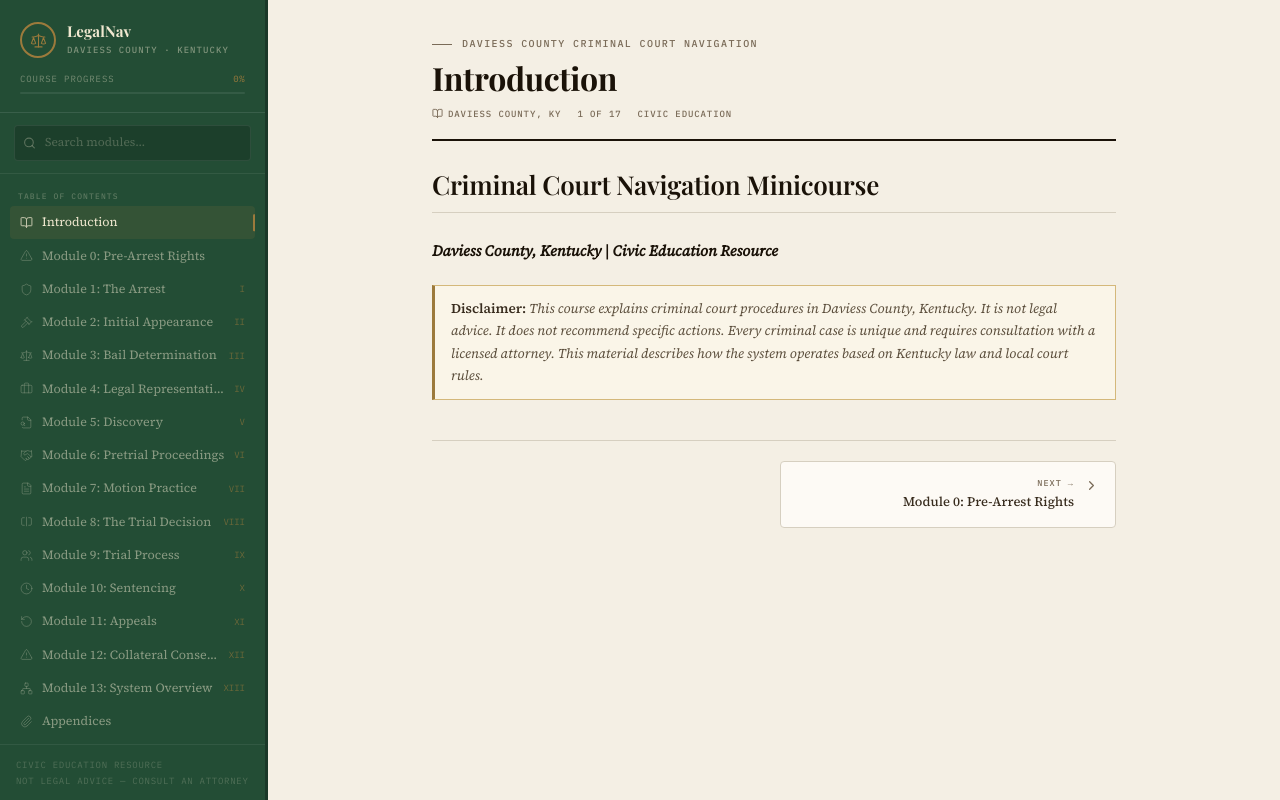
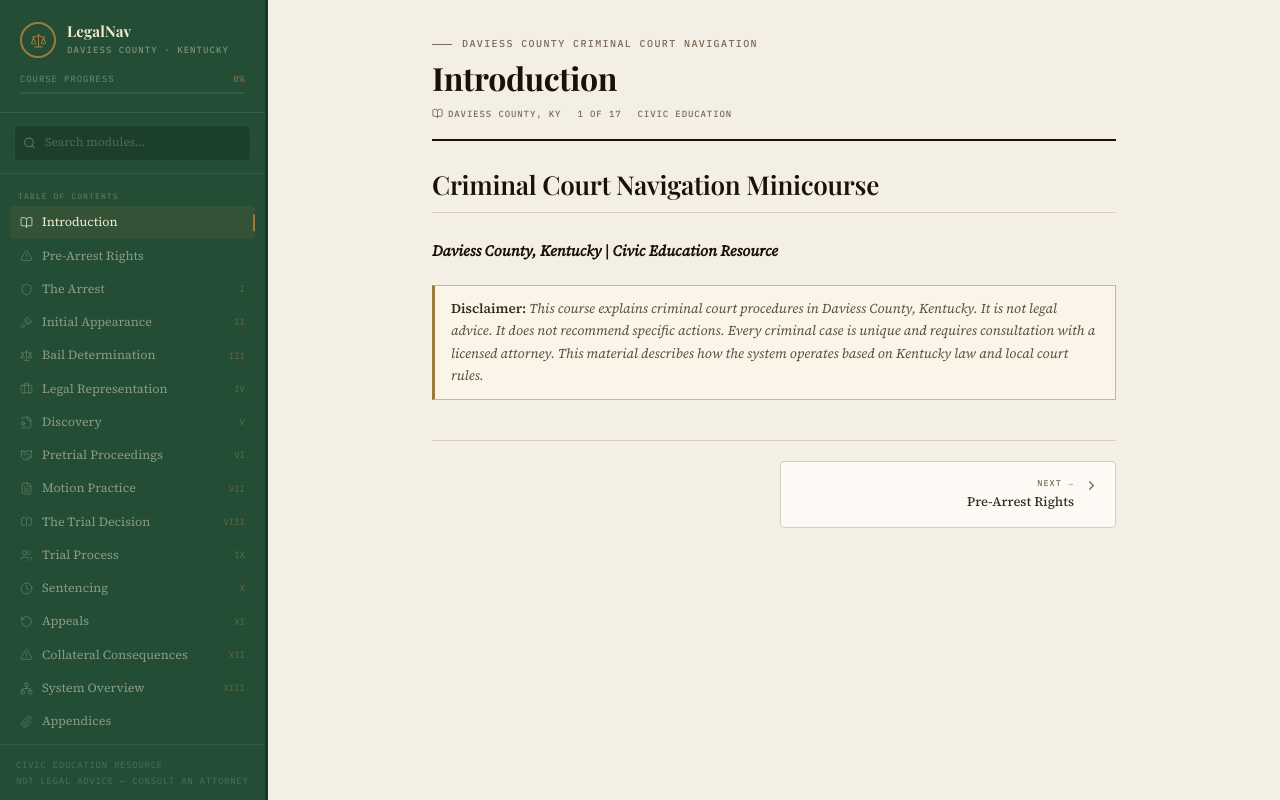
Before and after one commit to shevymeeker/legalnav, a React (Vite) app in the folder crimepwa/: page / in a window 1280 px wide. Built offline with nearby package versions, Linux system fonts and the light colour scheme; a web font is replaced by a local one.

Commit message:
Remove 'Module N:' prefix from all module titles
https://claude.ai/code/session_011gd8YddFUEPAptYfEpxZUv

```diff
--- a/crimepwa/src/App.jsx
+++ b/crimepwa/src/App.jsx
@@ -21,7 +21,7 @@ const SECTIONS = [
   },
   {
     id: 'mod0',
-    title: 'Module 0: Pre-Arrest Rights',
+    title: 'Pre-Arrest Rights',
     icon: AlertTriangle,
     content: `# **MODULE 0: PRE-ARREST PRACTICAL RIGHTS**
 
@@ -161,7 +161,7 @@ Understanding pre-arrest rights directly affects arrest outcomes. Unlawful stops
   },
   {
     id: 'mod1',
-    title: 'Module 1: The Arrest',
+    title: 'The Arrest',
     icon: Shield,
     content: `# **MODULE 1: THE ARREST — HOW CUSTODY BEGINS**
 
@@ -429,7 +429,7 @@ The arrest creates the jurisdictional basis for court proceedings. The post-arre
   },
   {
     id: 'mod2',
-    title: 'Module 2: Initial Appearance',
+    title: 'Initial Appearance',
     icon: Gavel,
     content: `# **MODULE 2: INITIAL APPEARANCE — FIRST CONTACT WITH COURT**
 
@@ -606,7 +606,7 @@ Arraignment plea determines the procedural path. "Not guilty" triggers the pretr
   },
   {
     id: 'mod3',
-    title: 'Module 3: Bail Determination',
+    title: 'Bail Determination',
     icon: Scale,
     content: `# **MODULE 3: BAIL DETERMINATION — RELEASE VS. DETENTION**
 
@@ -819,7 +819,7 @@ Bond conditions determine the defendant's freedom level during the entire pretri
   },
   {
     id: 'mod4',
-    title: 'Module 4: Legal Representation',
+    title: 'Legal Representation',
     icon: Briefcase,
     content: `# **MODULE 4: LEGAL REPRESENTATION — HOW APPOINTMENT WORKS**
 
@@ -980,7 +980,7 @@ Attorney handles all subsequent proceedings: reviewing discovery, filing motions
   },
   {
     id: 'mod5',
-    title: 'Module 5: Discovery',
+    title: 'Discovery',
     icon: FileSearch,
     content: `# **MODULE 5: DISCOVERY — EVIDENCE DISCLOSURE**
 
@@ -1188,7 +1188,7 @@ Discovery review is the foundation of all pretrial strategy. What the attorney f
   },
   {
     id: 'mod6',
-    title: 'Module 6: Pretrial Proceedings',
+    title: 'Pretrial Proceedings',
     icon: Handshake,
     content: `# **MODULE 6: PRETRIAL PROCEEDINGS — THE NEGOTIATION PERIOD**
 
@@ -1378,7 +1378,7 @@ Cases that cannot be resolved through negotiation proceed to motion practice and
   },
   {
     id: 'mod7',
-    title: 'Module 7: Motion Practice',
+    title: 'Motion Practice',
     icon: FileText,
     content: `# **MODULE 7: MOTION PRACTICE — CHALLENGING THE PROCESS**
 
@@ -1589,7 +1589,7 @@ Pretrial motion outcomes reset the negotiation. Won suppression = Commonwealth m
   },
   {
     id: 'mod8',
-    title: 'Module 8: The Trial Decision',
+    title: 'The Trial Decision',
     icon: SplitSquareHorizontal,
     content: `# **MODULE 8: THE TRIAL DECISION — UNDERSTANDING THE CHOICE**
 
@@ -1782,7 +1782,7 @@ If defendant chooses trial, case moves into trial preparation — witness lists,
   },
   {
     id: 'mod9',
-    title: 'Module 9: Trial Process',
+    title: 'Trial Process',
     icon: Users,
     content: `# **MODULE 9: TRIAL PROCESS — HOW JURY TRIALS FUNCTION**
 
@@ -2028,7 +2028,7 @@ Conviction leads to presentence investigation and sentencing hearing. Acquittal
   },
   {
     id: 'mod10',
-    title: 'Module 10: Sentencing',
+    title: 'Sentencing',
     icon: Clock,
     content: `# **MODULE 10: SENTENCING — HOW PUNISHMENT IS DETERMINED**
 
@@ -2291,7 +2291,7 @@ Sentence execution begins immediately after imposition. The 30-day clock for not
   },
   {
     id: 'mod11',
-    title: 'Module 11: Appeals',
+    title: 'Appeals',
     icon: RotateCcw,
     content: `# **MODULE 11: APPEALS — POST-CONVICTION REVIEW**
 
@@ -2505,7 +2505,7 @@ Whether appeal is filed or not, the conviction's collateral consequences begin i
   },
   {
     id: 'mod12',
-    title: 'Module 12: Collateral Consequences',
+    title: 'Collateral Consequences',
     icon: AlertTriangle,
     content: `# **MODULE 12: COLLATERAL CONSEQUENCES — BEYOND THE SENTENCE**
 
@@ -2745,7 +2745,7 @@ Collateral consequences persist indefinitely. For eligible convictions, the expu
   },
   {
     id: 'mod13',
-    title: 'Module 13: System Overview',
+    title: 'System Overview',
     icon: Network,
     content: `# **MODULE 13: HOW THE PIECES CONNECT — SYSTEM OVERVIEW**
 
```
